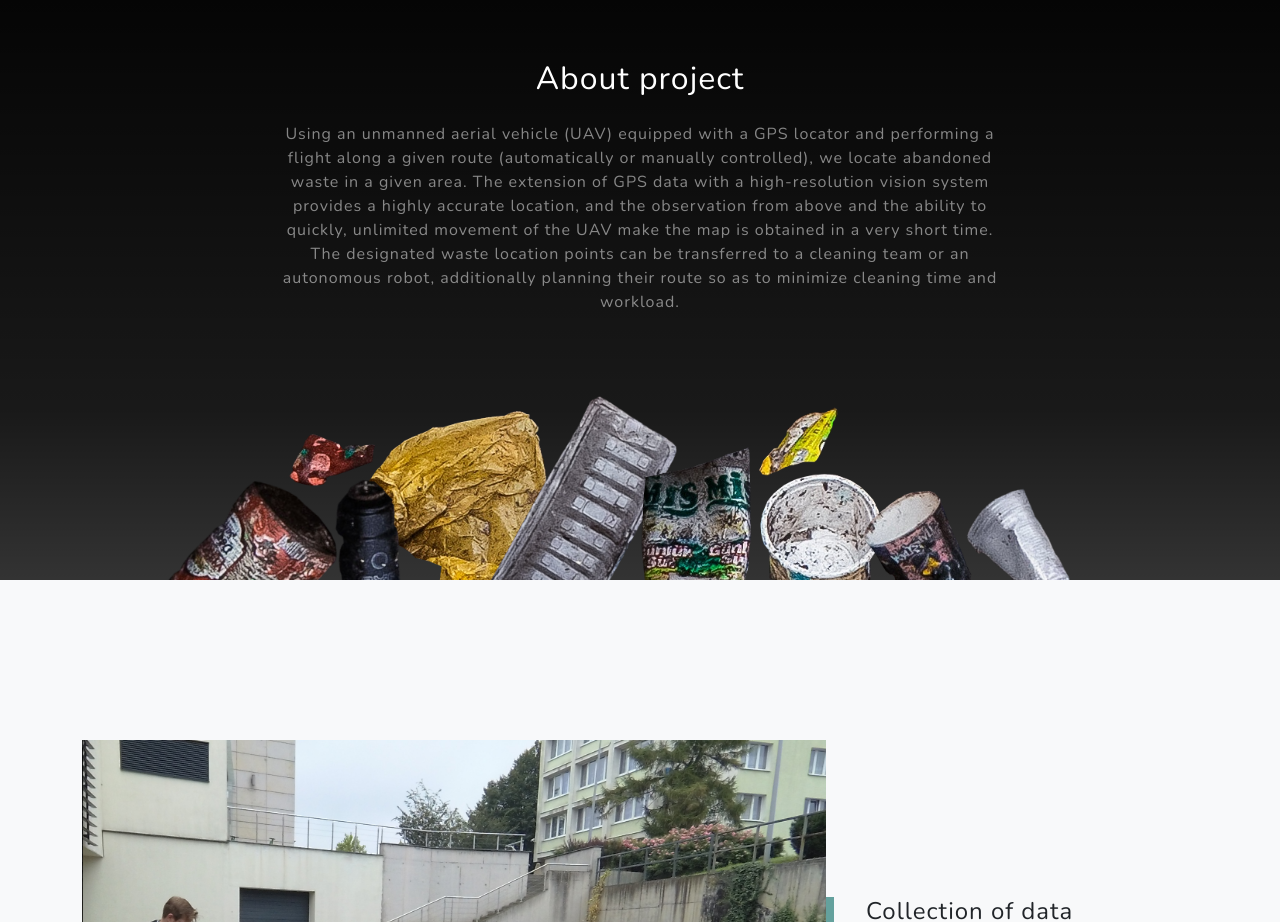
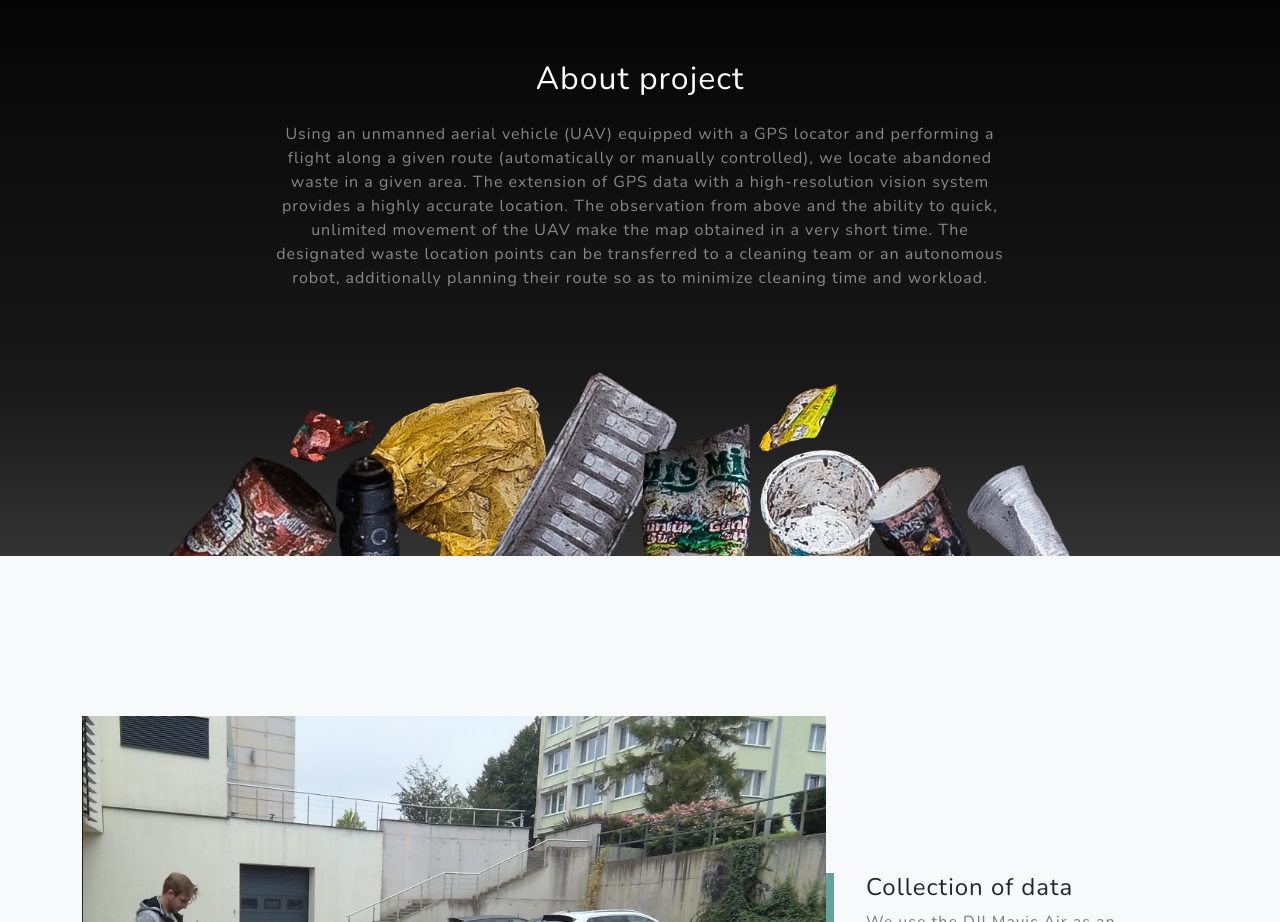
Before and after one commit to UAVVaste/UAVVaste.github.io, a plain HTML site: page index.html in a window 1280 px wide. Shown: the part 900-1822 px from the top of the page. Drawn offline with nearby package versions, Linux system fonts and the light colour scheme.

Commit message:
description fix

```diff
--- a/index.html
+++ b/index.html
@@ -56,7 +56,7 @@
                     <div class="col-lg-8 mx-auto">
                         <h2 class="text-white mb-4">About project</h2>
                         <p class="text-white-50">
-                            Using an unmanned aerial vehicle (UAV) equipped with a GPS locator and performing a flight along a given route (automatically or manually controlled), we locate abandoned waste in a given area. The extension of GPS data with a high-resolution vision system provides a highly accurate location, and the observation from above and the ability to quickly, unlimited movement of the UAV make the map is obtained in a very short time. The designated waste location points can be transferred to a cleaning team or an autonomous robot, additionally planning their route so as to minimize cleaning time and workload.                        </p>
+                            Using an unmanned aerial vehicle (UAV) equipped with a GPS locator and performing a flight along a given route (automatically or manually controlled), we locate abandoned waste in a given area. The extension of GPS data with a high-resolution vision system provides a highly accurate location. The observation from above and the ability to quick, unlimited movement of the UAV make the map obtained in a very short time. The designated waste location points can be transferred to a cleaning team or an autonomous robot, additionally planning their route so as to minimize cleaning time and workload.                        </p>
                     </div>
                 </div>
                 <img class="img-fluid" src="./images/trash.png" alt="" />
```
